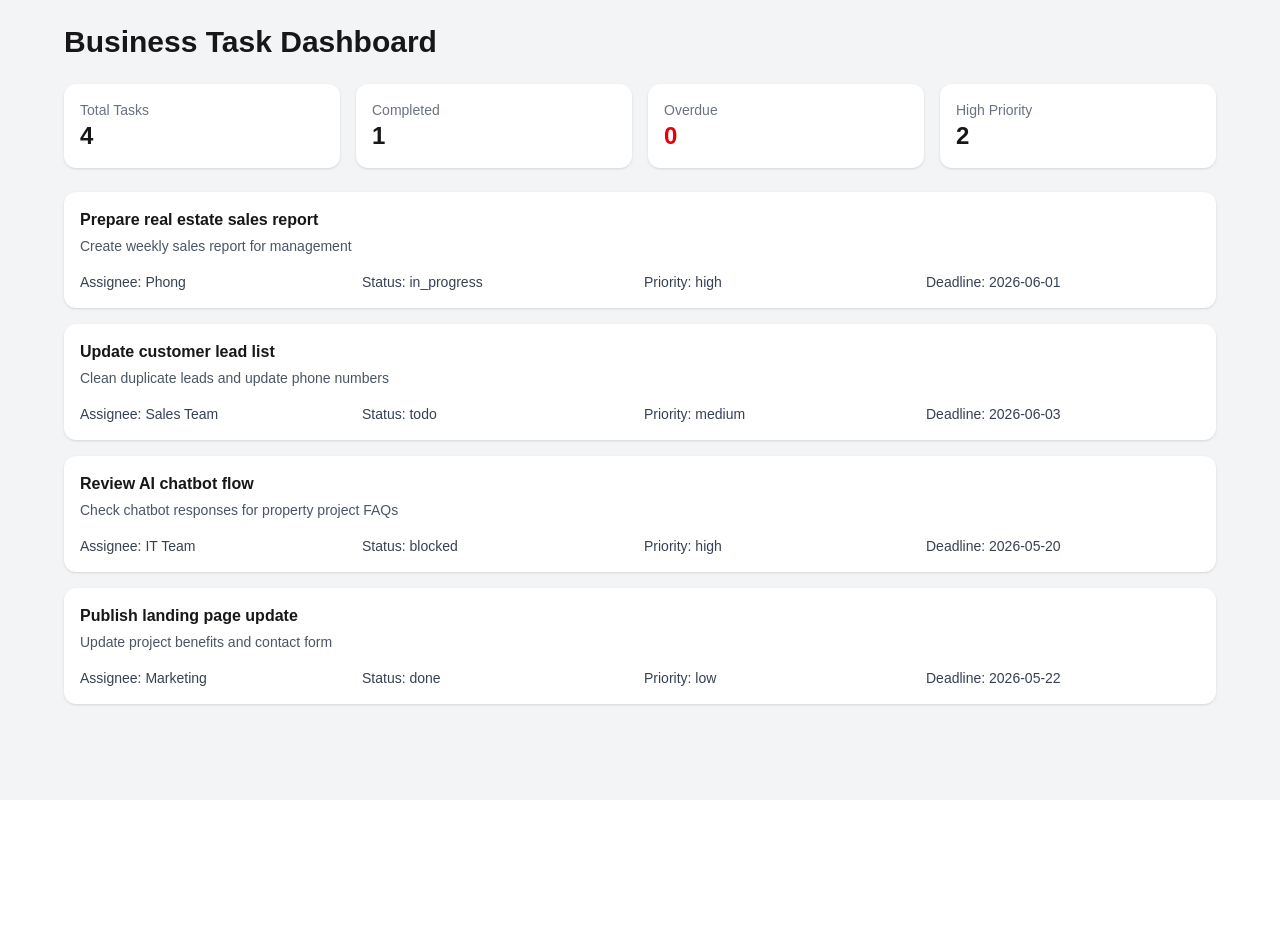
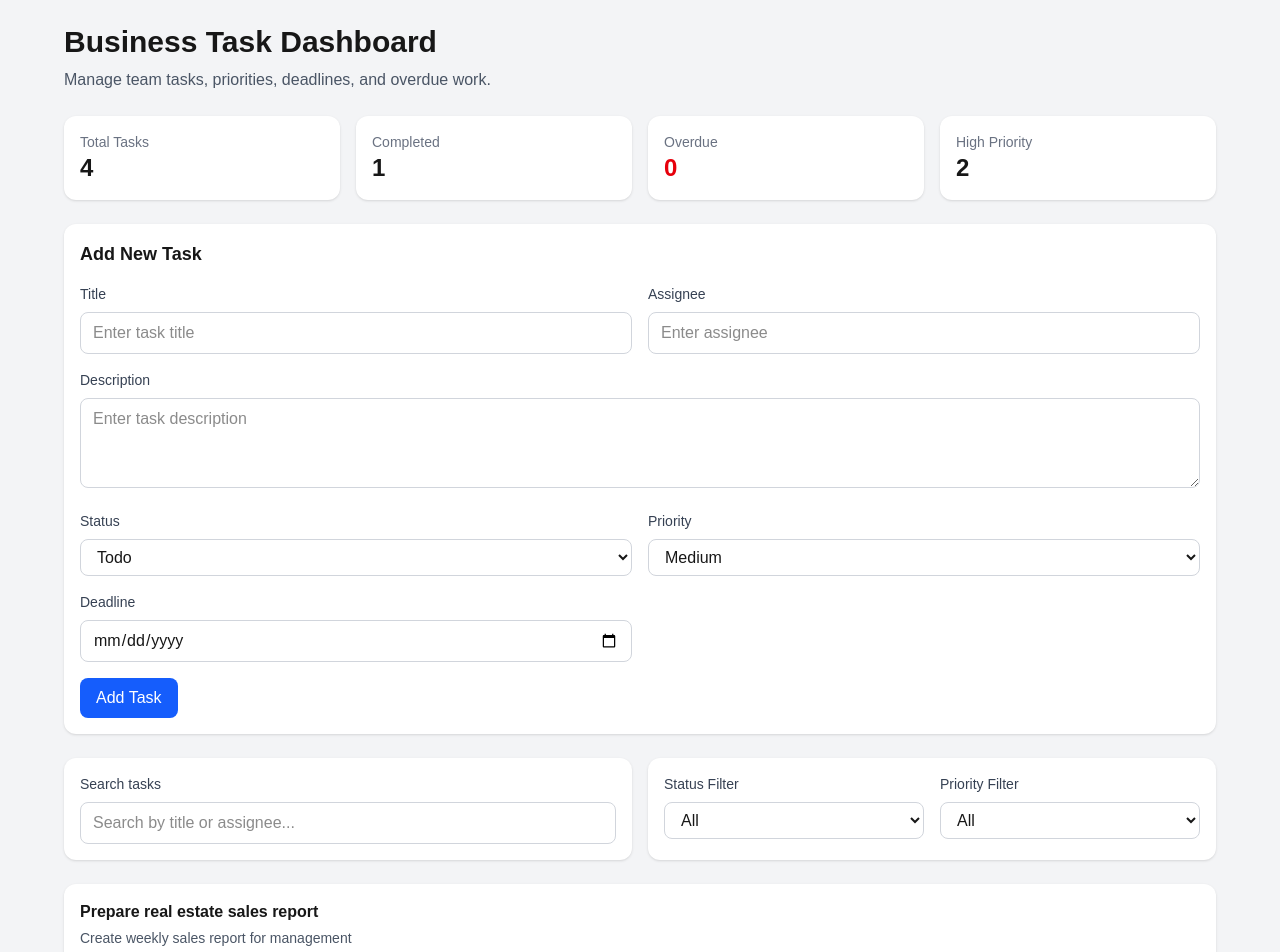
Before and after one commit to LeTruongAnh/business-task-dashboard-nextjs, a Next.js app: page / in a window 1280 px wide. Shown: the top 952 px of the page. Before the commit the page ends 800 px from the top, so only its background shows below. Built offline with nearby package versions, Linux system fonts and the light colour scheme.

Commit message:
feat: add task creation form

```diff
--- a/app/page.tsx
+++ b/app/page.tsx
@@ -1,16 +1,63 @@
+"use client";
+
+import { useState } from "react";
 import DashboardCards from "@/components/DashboardCards";
+import SearchBox from "@/components/SearchBox";
+import TaskFilters from "@/components/TaskFilters";
+import TaskForm from "@/components/TaskForm";
 import TaskList from "@/components/TaskList";
 import { mockTasks } from "@/data/mockTasks";
+import { filterTasks } from "@/lib/taskUtils";
+import { Task, TaskPriority, TaskStatus } from "@/types/task";
 
 export default function Home() {
+  const [tasks, setTasks] = useState<Task[]>(mockTasks);
+  const [searchTerm, setSearchTerm] = useState("");
+  const [statusFilter, setStatusFilter] = useState<TaskStatus | "all">("all");
+  const [priorityFilter, setPriorityFilter] = useState<TaskPriority | "all">(
+    "all"
+  );
+
+  function handleAddTask(newTask: Task) {
+    setTasks((currentTasks) => [newTask, ...currentTasks]);
+  }
+
+  const visibleTasks = filterTasks(
+    tasks,
+    statusFilter,
+    priorityFilter,
+    searchTerm
+  );
+
   return (
     <main className="min-h-screen bg-gray-100 p-6">
       <div className="mx-auto max-w-6xl space-y-6">
-        <h1 className="text-3xl font-bold">Business Task Dashboard</h1>
+        <div>
+          <h1 className="text-3xl font-bold">Business Task Dashboard</h1>
+          <p className="mt-2 text-gray-600">
+            Manage team tasks, priorities, deadlines, and overdue work.
+          </p>
+        </div>
 
-        <DashboardCards tasks={mockTasks} />
+        <DashboardCards tasks={tasks} />
 
-        <TaskList tasks={mockTasks} />
+        <TaskForm onAddTask={handleAddTask} />
+
+        <div className="grid gap-4 md:grid-cols-2">
+          <SearchBox
+            searchTerm={searchTerm}
+            onSearchChange={setSearchTerm}
+          />
+
+          <TaskFilters
+            statusFilter={statusFilter}
+            priorityFilter={priorityFilter}
+            onStatusChange={setStatusFilter}
+            onPriorityChange={setPriorityFilter}
+          />
+        </div>
+
+        <TaskList tasks={visibleTasks} />
       </div>
     </main>
   );
--- a/components/SearchBox.tsx
+++ b/components/SearchBox.tsx
@@ -0,0 +1,25 @@
+interface SearchBoxProps {
+  searchTerm: string;
+  onSearchChange: (value: string) => void;
+}
+
+export default function SearchBox({
+  searchTerm,
+  onSearchChange,
+}: SearchBoxProps) {
+  return (
+    <div className="rounded-xl bg-white p-4 shadow">
+      <label className="mb-2 block text-sm font-medium text-gray-700">
+        Search tasks
+      </label>
+
+      <input
+        type="text"
+        value={searchTerm}
+        onChange={(event) => onSearchChange(event.target.value)}
+        placeholder="Search by title or assignee..."
+        className="w-full rounded-lg border border-gray-300 px-3 py-2 outline-none focus:border-blue-500 focus:ring-2 focus:ring-blue-100"
+      />
+    </div>
+  );
+}
--- a/components/TaskFilters.tsx
+++ b/components/TaskFilters.tsx
@@ -0,0 +1,58 @@
+import { TaskPriority, TaskStatus } from "@/types/task";
+
+interface TaskFiltersProps {
+  statusFilter: TaskStatus | "all";
+  priorityFilter: TaskPriority | "all";
+  onStatusChange: (value: TaskStatus | "all") => void;
+  onPriorityChange: (value: TaskPriority | "all") => void;
+}
+
+export default function TaskFilters({
+  statusFilter,
+  priorityFilter,
+  onStatusChange,
+  onPriorityChange,
+}: TaskFiltersProps) {
+  return (
+    <div className="grid gap-4 rounded-xl bg-white p-4 shadow md:grid-cols-2">
+      <div>
+        <label className="mb-2 block text-sm font-medium text-gray-700">
+          Status Filter
+        </label>
+
+        <select
+          value={statusFilter}
+          onChange={(event) =>
+            onStatusChange(event.target.value as TaskStatus | "all")
+          }
+          className="w-full rounded-lg border border-gray-300 px-3 py-2 outline-none focus:border-blue-500 focus:ring-2 focus:ring-blue-100"
+        >
+          <option value="all">All</option>
+          <option value="todo">Todo</option>
+          <option value="in_progress">In Progress</option>
+          <option value="done">Done</option>
+          <option value="blocked">Blocked</option>
+        </select>
+      </div>
+
+      <div>
+        <label className="mb-2 block text-sm font-medium text-gray-700">
+          Priority Filter
+        </label>
+
+        <select
+          value={priorityFilter}
+          onChange={(event) =>
+            onPriorityChange(event.target.value as TaskPriority | "all")
+          }
+          className="w-full rounded-lg border border-gray-300 px-3 py-2 outline-none focus:border-blue-500 focus:ring-2 focus:ring-blue-100"
+        >
+          <option value="all">All</option>
+          <option value="low">Low</option>
+          <option value="medium">Medium</option>
+          <option value="high">High</option>
+        </select>
+      </div>
+    </div>
+  );
+}
--- a/components/TaskForm.tsx
+++ b/components/TaskForm.tsx
@@ -0,0 +1,161 @@
+"use client";
+
+import { useState } from "react";
+import { Task, TaskPriority, TaskStatus } from "@/types/task";
+
+interface TaskFormProps {
+  onAddTask: (task: Task) => void;
+}
+
+export default function TaskForm({ onAddTask }: TaskFormProps) {
+  const [title, setTitle] = useState("");
+  const [description, setDescription] = useState("");
+  const [assignee, setAssignee] = useState("");
+  const [status, setStatus] = useState<TaskStatus>("todo");
+  const [priority, setPriority] = useState<TaskPriority>("medium");
+  const [deadline, setDeadline] = useState("");
+  const [error, setError] = useState("");
+
+  function handleSubmit(event: React.FormEvent<HTMLFormElement>) {
+    event.preventDefault();
+
+    if (!title.trim()) {
+      setError("Title is required.");
+      return;
+    }
+
+    if (!assignee.trim()) {
+      setError("Assignee is required.");
+      return;
+    }
+
+    if (!deadline) {
+      setError("Deadline is required.");
+      return;
+    }
+
+    const newTask: Task = {
+      id: `T${Date.now()}`,
+      title: title.trim(),
+      description: description.trim(),
+      assignee: assignee.trim(),
+      status,
+      priority,
+      deadline,
+      createdAt: new Date().toISOString().slice(0, 10),
+    };
+
+    onAddTask(newTask);
+
+    setTitle("");
+    setDescription("");
+    setAssignee("");
+    setStatus("todo");
+    setPriority("medium");
+    setDeadline("");
+    setError("");
+  }
+
+  return (
+    <form onSubmit={handleSubmit} className="rounded-xl bg-white p-4 shadow">
+      <h2 className="mb-4 text-lg font-semibold">Add New Task</h2>
+
+      {error && (
+        <div className="mb-4 rounded-lg bg-red-50 px-3 py-2 text-sm text-red-700">
+          {error}
+        </div>
+      )}
+
+      <div className="grid gap-4 md:grid-cols-2">
+        <div>
+          <label className="mb-2 block text-sm font-medium text-gray-700">
+            Title
+          </label>
+          <input
+            value={title}
+            onChange={(event) => setTitle(event.target.value)}
+            className="w-full rounded-lg border border-gray-300 px-3 py-2 outline-none focus:border-blue-500 focus:ring-2 focus:ring-blue-100"
+            placeholder="Enter task title"
+          />
+        </div>
+
+        <div>
+          <label className="mb-2 block text-sm font-medium text-gray-700">
+            Assignee
+          </label>
+          <input
+            value={assignee}
+            onChange={(event) => setAssignee(event.target.value)}
+            className="w-full rounded-lg border border-gray-300 px-3 py-2 outline-none focus:border-blue-500 focus:ring-2 focus:ring-blue-100"
+            placeholder="Enter assignee"
+          />
+        </div>
+
+        <div className="md:col-span-2">
+          <label className="mb-2 block text-sm font-medium text-gray-700">
+            Description
+          </label>
+          <textarea
+            value={description}
+            onChange={(event) => setDescription(event.target.value)}
+            className="w-full rounded-lg border border-gray-300 px-3 py-2 outline-none focus:border-blue-500 focus:ring-2 focus:ring-blue-100"
+            placeholder="Enter task description"
+            rows={3}
+          />
+        </div>
+
+        <div>
+          <label className="mb-2 block text-sm font-medium text-gray-700">
+            Status
+          </label>
+          <select
+            value={status}
+            onChange={(event) => setStatus(event.target.value as TaskStatus)}
+            className="w-full rounded-lg border border-gray-300 px-3 py-2 outline-none focus:border-blue-500 focus:ring-2 focus:ring-blue-100"
+          >
+            <option value="todo">Todo</option>
+            <option value="in_progress">In Progress</option>
+            <option value="done">Done</option>
+            <option value="blocked">Blocked</option>
+          </select>
+        </div>
+
+        <div>
+          <label className="mb-2 block text-sm font-medium text-gray-700">
+            Priority
+          </label>
+          <select
+            value={priority}
+            onChange={(event) =>
+              setPriority(event.target.value as TaskPriority)
+            }
+            className="w-full rounded-lg border border-gray-300 px-3 py-2 outline-none focus:border-blue-500 focus:ring-2 focus:ring-blue-100"
+          >
+            <option value="low">Low</option>
+            <option value="medium">Medium</option>
+            <option value="high">High</option>
+          </select>
+        </div>
+
+        <div>
+          <label className="mb-2 block text-sm font-medium text-gray-700">
+            Deadline
+          </label>
+          <input
+            type="date"
+            value={deadline}
+            onChange={(event) => setDeadline(event.target.value)}
+            className="w-full rounded-lg border border-gray-300 px-3 py-2 outline-none focus:border-blue-500 focus:ring-2 focus:ring-blue-100"
+          />
+        </div>
+      </div>
+
+      <button
+        type="submit"
+        className="mt-4 rounded-lg bg-blue-600 px-4 py-2 font-medium text-white hover:bg-blue-700"
+      >
+        Add Task
+      </button>
+    </form>
+  );
+}
```
